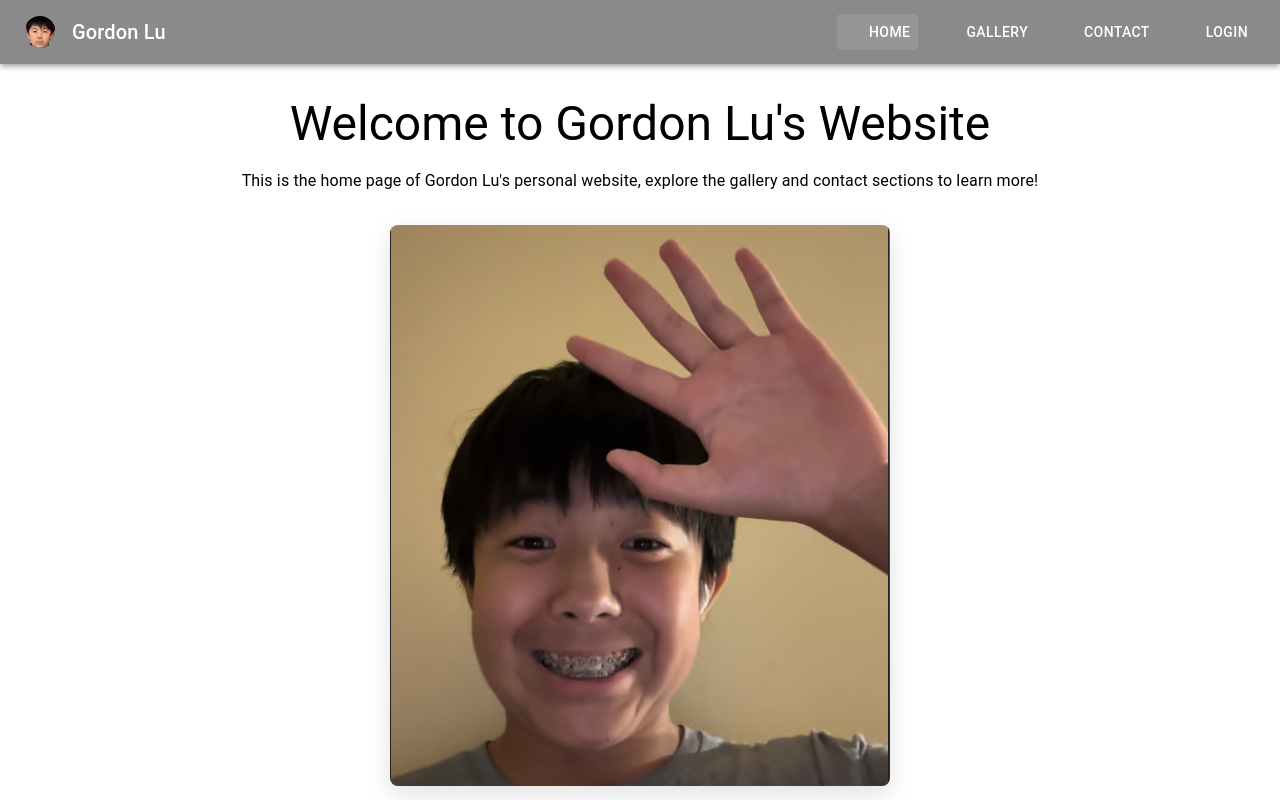
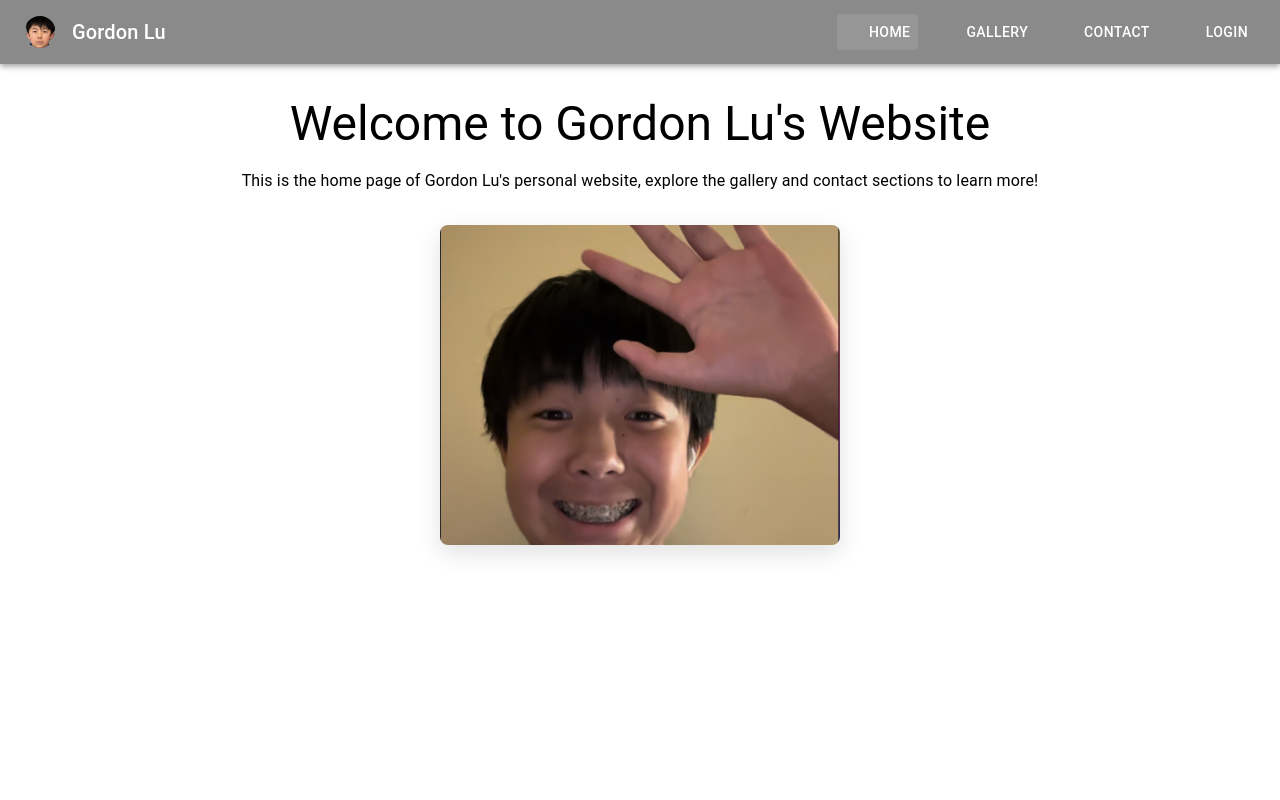
Before and after one commit to zericli090725/gordon-lu.com, a React (Vite) app: page / in a window 1280 px wide. Built offline with nearby package versions, Linux system fonts and the light colour scheme; some icons are missing.

Commit message:
Updated home page media display

```diff
--- a/src/pages/Home.tsx
+++ b/src/pages/Home.tsx
@@ -19,7 +19,7 @@ function Home() {
         }}>
           <Card
             sx={{
-              maxWidth: { xs: '100%', sm: '400px', md: '500px' },
+              maxWidth: { xs: '280px', sm: '320px', md: '360px', lg: '400px' },
               width: '100%',
               borderRadius: 2,
               boxShadow: '0 8px 24px rgba(0,0,0,0.12)',
@@ -33,7 +33,8 @@ function Home() {
               sx={{
                 width: '100%',
                 height: 'auto',
-                objectFit: 'cover'
+                objectFit: 'cover',
+                maxHeight: { xs: '200px', sm: '240px', md: '280px', lg: '320px' }
               }}
             />
           </Card>
```
